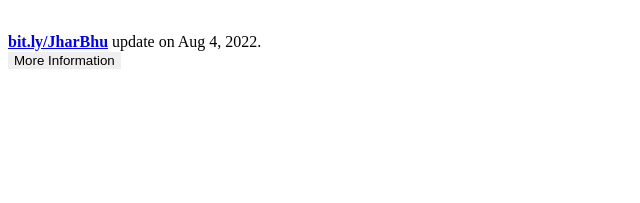
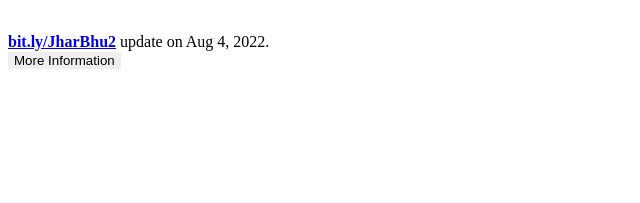
Before and after one commit to kdm6389/ucjb, a plain HTML site: page index.html in a window 1280 px wide. Shown: the part 212-415 px from the top of the page, 0-640 px from the left. Drawn offline with Linux system fonts and the light colour scheme.

Commit message:
Update index.html

```diff
--- a/index.html
+++ b/index.html
@@ -64,7 +64,7 @@
 </form>
 <br><br>
 
-<a href="https://bit.ly/JharBhu"><b>bit.ly/JharBhu</b></a> update on Aug 4, 2022.<br>
+<a href="https://bit.ly/JharBhu2"><b>bit.ly/JharBhu2</b></a> update on Aug 4, 2022.<br>
 <button class="collapsible">More Information</button>
 <div class="content">
 <i>नोट:<br>
```
